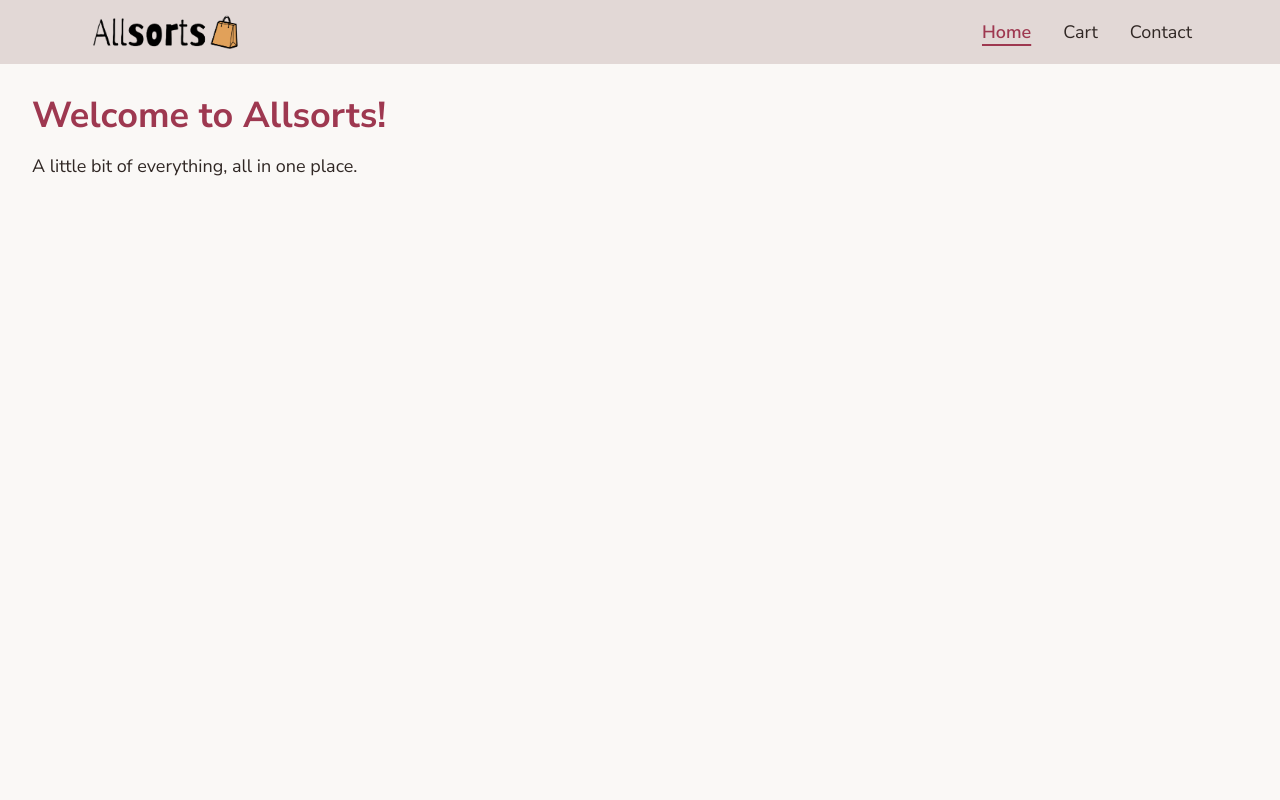
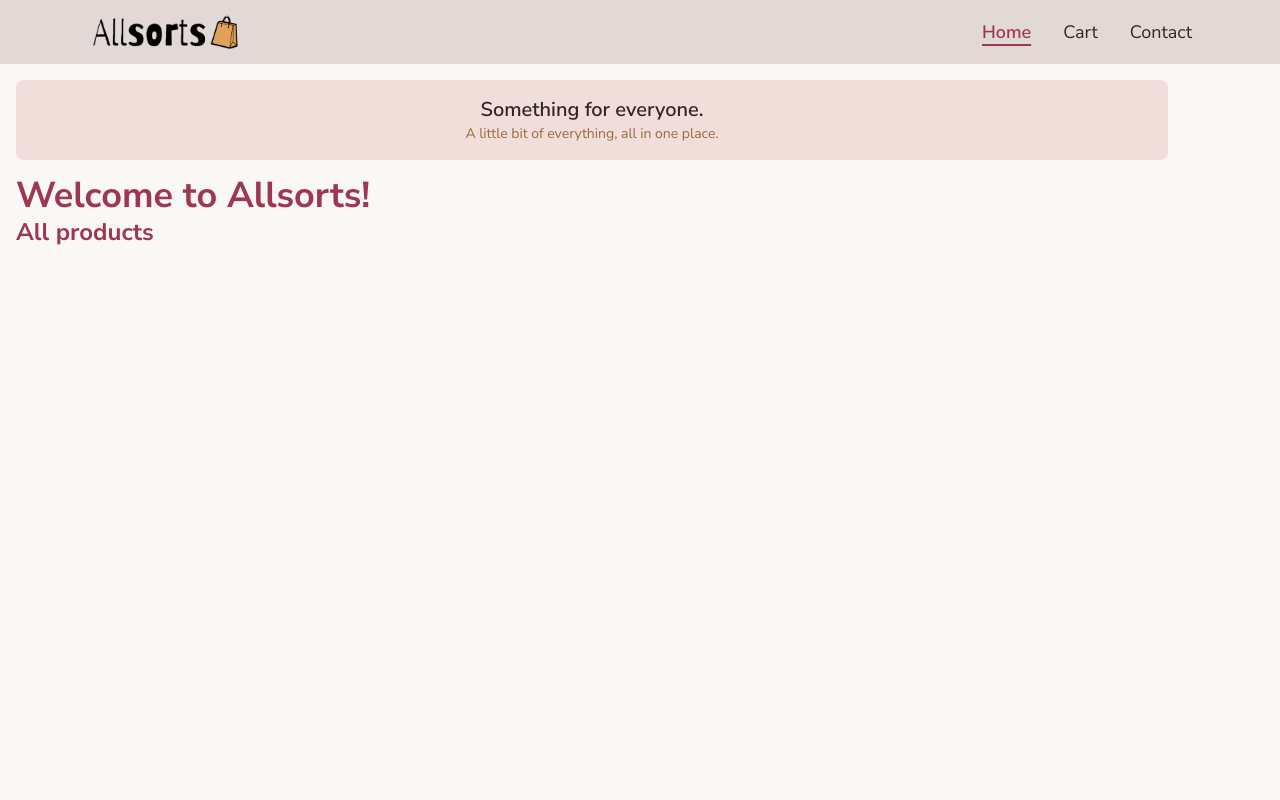
Before and after one commit to camiP89/JavaScript-Frameworks-CA, a React (Vite) app: page / in a window 1280 px wide. Shown: the top 800 px of the page. Built offline with nearby package versions, Linux system fonts and the light colour scheme.

Commit message:
Add homepage hero and reusable product components

```diff
--- /dev/null
+++ b/src/components/Hero.tsx
@@ -0,0 +1,12 @@
+function Hero() {
+  return (
+    <div className="bg-blush/40 flex flex-col max-w-6xl items-center rounded-lg p-4">
+      <h2 className="text-xl font-semibold text-dark">Something for everyone.</h2>
+      <p className="text-sm text-caramel">
+        A little bit of everything, all in one place.
+      </p>
+    </div>
+  );
+}
+
+export default Hero;
--- /dev/null
+++ b/src/components/ProductCard.tsx
@@ -0,0 +1,35 @@
+import type { Product } from "../types/Product";
+import { Link } from "react-router-dom";
+
+type ProductCardProps = { product: Product };
+
+function ProductCard({ product }: ProductCardProps) {
+  return (
+    <article className="group relative overflow-hidden rounded-lg shadow-lg flex flex-col h-full bg-neutral-soft border border-caramel">
+      <div className="aspect-square w-full overflow-hidden">
+        <img
+          src={product.image.url}
+          alt={product.image.alt}
+          className="w-full h-full object-cover transition-transform duration-500 group-hover:scale-110"
+        />
+      </div>
+
+      <div className="p-4">
+        <h3>{product.title}</h3>
+
+        <p className="text-amber">⭐{product.rating} / 5</p>
+
+        <p>£{product.discountedPrice.toFixed(2)}</p>
+
+        <Link
+          to={`/productDetails/${product.id}`}
+          className="mt-4 block rounded-lg bg-berry px-4 py-2 text-center text-sm font-semibold text-white transition hover:bg-caramel"
+        >
+          View Details
+        </Link>
+      </div>
+    </article>
+  );
+}
+
+export default ProductCard;
--- /dev/null
+++ b/src/components/ProductGrid.tsx
@@ -0,0 +1,22 @@
+import ProductCard from "./ProductCard";
+import type { Product } from "../types/Product";
+
+type ProductGridProps = {
+  products: Product[];
+};
+
+function ProductGrid({ products }: ProductGridProps) {
+  return (
+    <section>
+      <h2 className="mb-4 text-2xl font-bold text-berry">All products</h2>
+
+      <div className="grid grid-cols-2 gap-2 sm:grid-cols-3 md:grid-cols-4 lg:grid-cols-5 xl:grid-cols-6">
+        {products.map((product) => (
+          <ProductCard key={product.id} product={product} />
+        ))}
+      </div>
+    </section>
+  );
+}
+
+export default ProductGrid;
--- a/src/pages/Home.tsx
+++ b/src/pages/Home.tsx
@@ -1,11 +1,16 @@
+import Hero from "../components/Hero";
+import ProductGrid from "../components/ProductGrid";
+
 function Home() {
   return (
-    <main className="min-h-screen bg-cream p-8">
-      <h1 className="text-4xl font-bold text-berry">Welcome to Allsorts!</h1>
+    <main className="min-h-screen bg-cream p-4">
+      <Hero />
 
-      <p className="mt-4 text-lg text-dark">
-        A little bit of everything, all in one place.
-      </p>
+      <h1 className="pt-4 text-4xl font-bold text-berry">
+        Welcome to Allsorts!
+      </h1>
+
+      <ProductGrid products={[]} />
     </main>
   );
 }
--- /dev/null
+++ b/src/types/Product.ts
@@ -0,0 +1,18 @@
+export type Review = {
+  id: string;
+  username: string;
+  rating: number;
+  description: string;
+};
+
+export type Product = {
+  id: string;
+  title: string;
+  description: string;
+  price: number;
+  discountedPrice: number;
+  image: { url: string; alt: string };
+  rating: number;
+  tags: string;
+  reviews: Review[];
+};
```
